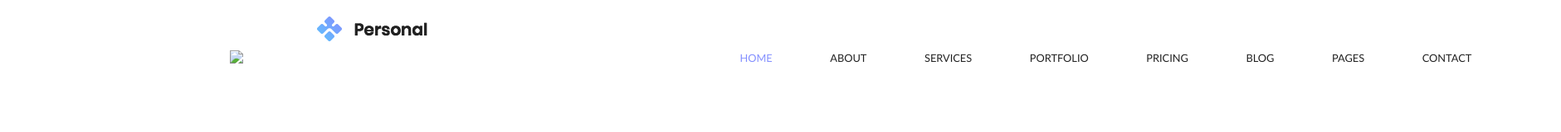
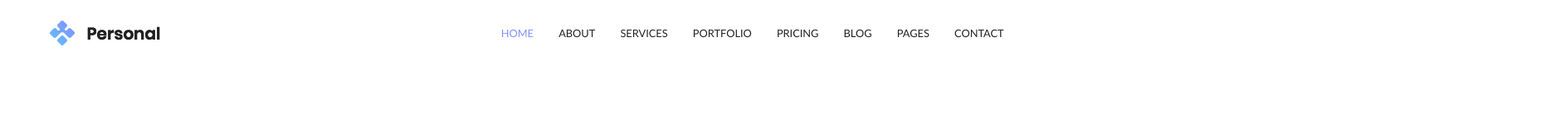
Before and after one commit to front-end-by-rimantas/33-grupe-portfolio-personal, a plain HTML site: page index.html in a window 1280 px wide. Shown: the top 160 px of the page at 83% size, 1881 px wide, since content can reach past the window. Drawn offline with Linux system fonts and the light colour scheme; a script that the page names is missing.

Commit message:
fixes_develop

```diff
--- a/css/base/base.css
+++ b/css/base/base.css
@@ -7,9 +7,7 @@ body * {
 }
 
 body {
-    font-family: 'Gill Sans', 'Gill Sans MT', Calibri, 'Trebuchet MS',
-        sans-serif;
-        width: 1881px;
+    font-family: 'Gill Sans', 'Gill Sans MT', Calibri, 'Trebuchet MS', sans-serif;
 }
 
 :root {
--- a/css/pages/home.css
+++ b/css/pages/home.css
@@ -9,15 +9,6 @@
 @import '../components/button.css';
 
 /* CUSTOM STYLE BELOW THIS COMMENT LINE */
-/* top logos start */
-.logo {
-    position: relative;
-    width: 133px;
-    height: 30px;
-    margin-left: 382px;
-    top: 20px;
-}
-/* top logos end */
 /* header start */
 header {
     background-color: #fff;
--- a/index.html
+++ b/index.html
@@ -28,16 +28,12 @@
 </head>
 
 <body>
-    <!-- top logos start -->
-    <img class="logo" src="./img/index.png" alt="Personal">
-    <!-- top logos end -->
-
     <!-- header start -->
     <header class="container-lg">
         <div class="row visible-flex">
             <div class="col-2 logo-top">
                 <div class="visible-flex">
-                    <a href="#"><img src=".//img/logo_top.png"></a>
+                    <a href="#"><img src="./img/logo-top-left-corner.png"></a>
                 </div>
             </div>
             <div class="col-7 ml-3">
```
Also changed, not shown: img/index.png (deleted). Lines whose indentation alone changed are shown as unchanged.
